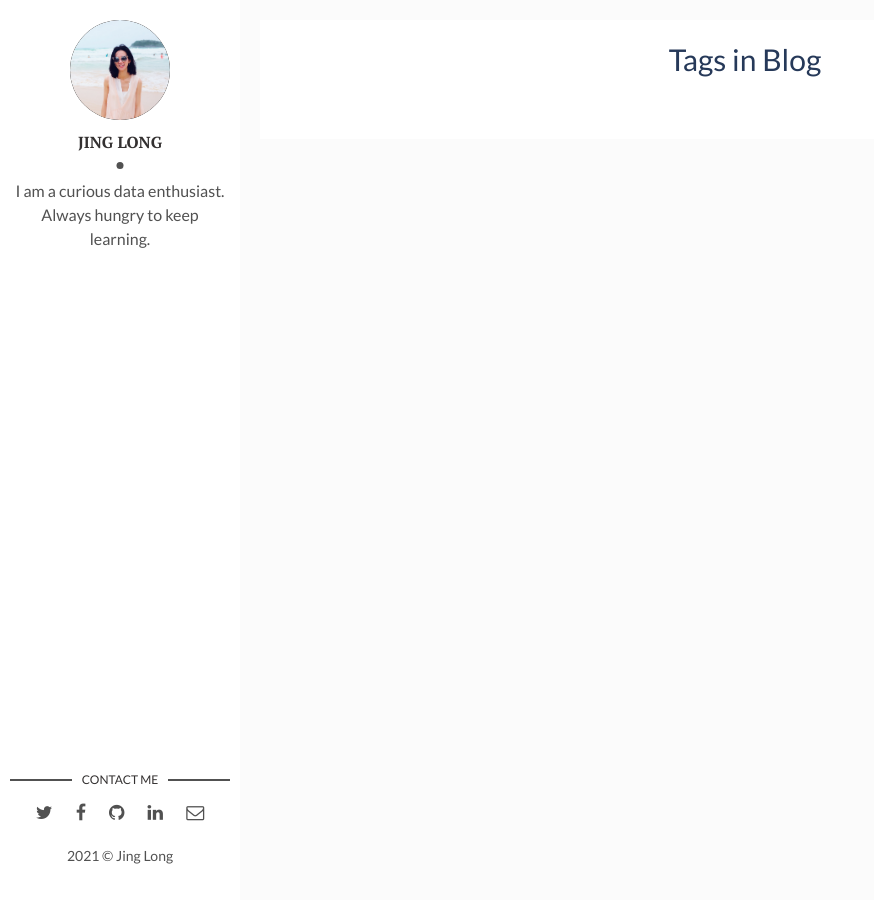
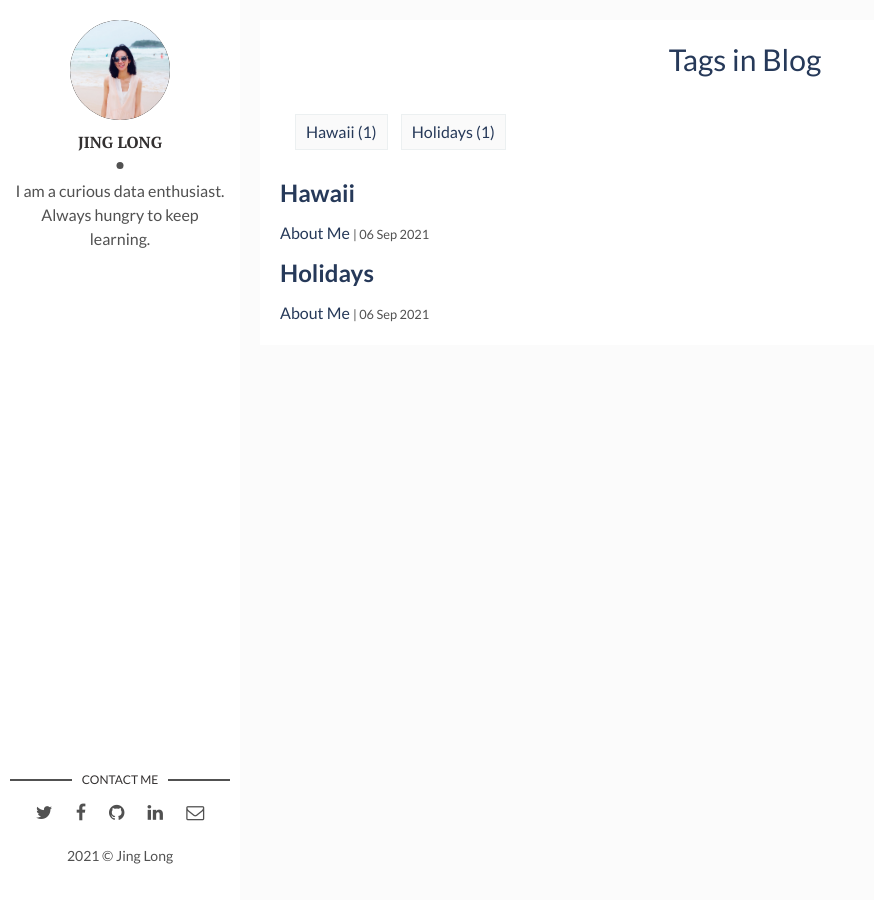
Before and after one commit to jing042323/jing-long, a Jekyll site: the page built from tags.html, in a window 1280 px wide. Shown: the whole page, without its empty margins (0-874 px from the left). Built offline with Jekyll 4.4.1, drawn with Linux system fonts in a browser that asks for light colours; a file with an impossible date is left out.

Commit message:
update post

```diff
--- a/_posts/2021-09-06-about-me.markdown
+++ b/_posts/2021-09-06-about-me.markdown
@@ -1,7 +1,7 @@
 ---
 layout: post
 title: About Me
-date: "`r Sys.Date()`"
+date: 2021-09-06
 description: You’ll find this post in your `_posts` directory. Go ahead and edit it and re-build the site to see your changes. # Add post description (optional)
 img: aboutme.jpg # Add image post (optional)
 fig-caption: # Add figcaption (optional)
```
